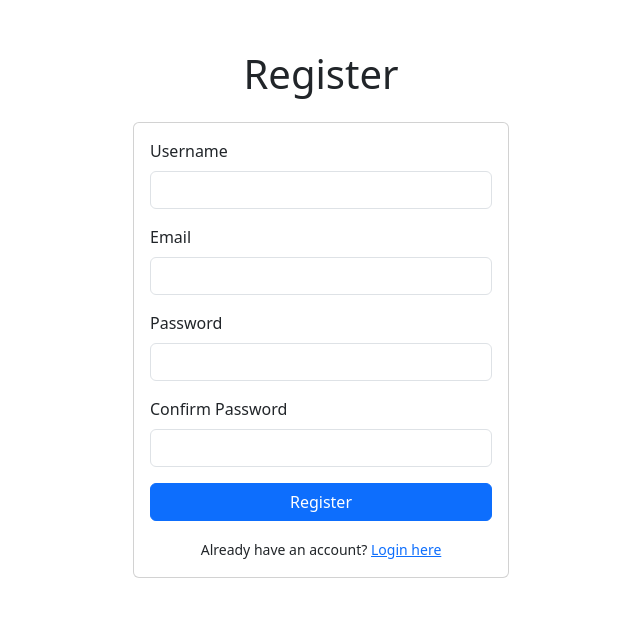
After one commit to beebeatle/weight-converter, a Flask app: page /register in a window 1280 px wide. The commit adds this page. Shown: the top 617 px of the page, without its empty margins (319-959 px from the left). Run offline with Flask 3, Linux system fonts and the light colour scheme.

Commit message:
Add user authentication and dashboard

```diff
--- a/app.py
+++ b/app.py
@@ -1,6 +1,118 @@
-from flask import Flask, render_template, request, jsonify
+import os
+from flask import Flask, render_template, request, jsonify, redirect, url_for, flash
+from flask_sqlalchemy import SQLAlchemy
+from flask_login import LoginManager, UserMixin, login_user, login_required, logout_user, current_user
+from models import db, User
+from forms import RegistrationForm, LoginForm
 
 app = Flask(__name__)
+app.config['SECRET_KEY'] = 'your-secret-key-here'  # Change this in production
+app.config['SQLALCHEMY_DATABASE_URI'] = 'sqlite:///site.db'
+app.config['SQLALCHEMY_TRACK_MODIFICATIONS'] = False
+
+db.init_app(app)
+
+# Create database tables
+with app.app_context():
+    # Drop existing tables if they exist
+    db.drop_all()
+    # Create new tables
+    db.create_all()
+    # Create a default admin user
+    admin = User(username='admin', email='admin@example.com', is_admin=True)
+    admin.set_password('admin123')
+    db.session.add(admin)
+    db.session.commit()
+
+login_manager = LoginManager(app)
+login_manager.login_view = 'login'
+
+@login_manager.user_loader
+def load_user(user_id):
+    return User.query.get(int(user_id))
+
+@app.route('/')
+def index():
+    return render_template('index.html')
+
+@app.route('/dashboard')
+@login_required
+def dashboard():
+    return render_template('dashboard.html')
+
+@app.route('/users')
+@login_required
+def users():
+    users = User.query.all()
+    return render_template('users.html', users=users)
+
+@app.route('/register', methods=['GET', 'POST'])
+def register():
+    if current_user.is_authenticated:
+        return redirect(url_for('index'))
+
+    form = RegistrationForm()
+    if form.validate_on_submit():
+        user = User(username=form.username.data, email=form.email.data)
+        user.set_password(form.password.data)
+        db.session.add(user)
+        db.session.commit()
+        flash('Congratulations, you are now a registered user!')
+        return redirect(url_for('login'))
+    return render_template('register.html', form=form)
+
+@app.route('/login', methods=['GET', 'POST'])
+def login():
+    if current_user.is_authenticated:
+        return redirect(url_for('index'))
+
+    form = LoginForm()
+    if form.validate_on_submit():
+        user = User.query.filter_by(email=form.email.data).first()
+        if user and user.check_password(form.password.data):
+            login_user(user, remember=form.remember_me.data)
+            return redirect(url_for('index'))
+        flash('Invalid email or password')
+    return render_template('login.html', form=form)
+
+@app.route('/logout')
+@login_required
+def logout():
+    logout_user()
+    return redirect(url_for('login'))
+
+def convert_kg_to_lb(kg):
+    """Convert kilograms to pounds"""
+    return kg * 2.20462
+
+def convert_lb_to_kg(lb):
+    """Convert pounds to kilograms"""
+    return lb / 2.20462
+
+@app.route('/convert', methods=['POST'])
+def convert():
+    try:
+        data = request.get_json()
+        weight = float(data['weight'])
+
+        if data['from_unit'] == 'kg':
+            result = convert_kg_to_lb(weight)
+            return jsonify({
+                'converted_weight': round(result, 2),
+                'to_unit': 'lb'
+            })
+        else:
+            result = convert_lb_to_kg(weight)
+            return jsonify({
+                'converted_weight': round(result, 2),
+                'to_unit': 'kg'
+            })
+    except (ValueError, KeyError):
+        return jsonify({'error': 'Invalid input'}), 400
+
+if __name__ == '__main__':
+    port = int(os.environ.get('PORT', 5000))
+    app.run(host='0.0.0.0', port=port, debug=True)
 
 @app.route('/')
 def index():
--- /dev/null
+++ b/forms.py
@@ -0,0 +1,28 @@
+from flask_wtf import FlaskForm
+from wtforms import StringField, PasswordField, BooleanField, SubmitField
+from wtforms.validators import DataRequired, Email, EqualTo, ValidationError
+from models import User
+
+class RegistrationForm(FlaskForm):
+    username = StringField('Username', validators=[DataRequired()])
+    email = StringField('Email', validators=[DataRequired(), Email()])
+    password = PasswordField('Password', validators=[DataRequired()])
+    confirm_password = PasswordField('Confirm Password',
+        validators=[DataRequired(), EqualTo('password')])
+    submit = SubmitField('Register')
+
+    def validate_username(self, username):
+        user = User.query.filter_by(username=username.data).first()
+        if user is not None:
+            raise ValidationError('Please use a different username.')
+
+    def validate_email(self, email):
+        user = User.query.filter_by(email=email.data).first()
+        if user is not None:
+            raise ValidationError('Please use a different email address.')
+
+class LoginForm(FlaskForm):
+    email = StringField('Email', validators=[DataRequired(), Email()])
+    password = PasswordField('Password', validators=[DataRequired()])
+    remember_me = BooleanField('Remember Me')
+    submit = SubmitField('Login')
--- /dev/null
+++ b/templates/register.html
@@ -0,0 +1,78 @@
+<!DOCTYPE html>
+<html lang="en">
+<head>
+    <meta charset="UTF-8">
+    <meta name="viewport" content="width=device-width, initial-scale=1.0">
+    <title>Register - Weight Converter</title>
+    <link href="https://cdn.jsdelivr.net/npm/bootstrap@5.3.0/dist/css/bootstrap.min.css" rel="stylesheet">
+    <style>
+        .container {
+            max-width: 400px;
+            margin-top: 50px;
+        }
+        .form-control:focus {
+            border-color: #007bff;
+            box-shadow: 0 0 0 0.2rem rgba(0, 123, 255, 0.25);
+        }
+    </style>
+</head>
+<body>
+    <div class="container">
+        <h1 class="text-center mb-4">Register</h1>
+
+        <div class="card">
+            <div class="card-body">
+                <form method="POST" action="{{ url_for('register') }}">
+                    {{ form.hidden_tag() }}
+
+                    <div class="form-group mb-3">
+                        {{ form.username.label(class="form-label") }}
+                        {{ form.username(class="form-control") }}
+                        {% if form.username.errors %}
+                            {% for error in form.username.errors %}
+                                <small class="text-danger">{{ error }}</small>
+                            {% endfor %}
+                        {% endif %}
+                    </div>
+
+                    <div class="form-group mb-3">
+                        {{ form.email.label(class="form-label") }}
+                        {{ form.email(class="form-control") }}
+                        {% if form.email.errors %}
+                            {% for error in form.email.errors %}
+                                <small class="text-danger">{{ error }}</small>
+                            {% endfor %}
+                        {% endif %}
+                    </div>
+
+                    <div class="form-group mb-3">
+                        {{ form.password.label(class="form-label") }}
+                        {{ form.password(class="form-control") }}
+                        {% if form.password.errors %}
+                            {% for error in form.password.errors %}
+                                <small class="text-danger">{{ error }}</small>
+                            {% endfor %}
+                        {% endif %}
+                    </div>
+
+                    <div class="form-group mb-3">
+                        {{ form.confirm_password.label(class="form-label") }}
+                        {{ form.confirm_password(class="form-control") }}
+                        {% if form.confirm_password.errors %}
+                            {% for error in form.confirm_password.errors %}
+                                <small class="text-danger">{{ error }}</small>
+                            {% endfor %}
+                        {% endif %}
+                    </div>
+
+                    <button type="submit" class="btn btn-primary w-100">Register</button>
+                </form>
+
+                <div class="text-center mt-3">
+                    <small>Already have an account? <a href="{{ url_for('login') }}">Login here</a></small>
+                </div>
+            </div>
+        </div>
+    </div>
+</body>
+</html>
```
Also changed, not shown: models.py (added, +20 -0 lines), requirements.txt (+7 -0 lines), templates/dashboard.html (added, +33 -0 lines), templates/index.html (+10 -0 lines), templates/login.html (added, +63 -0 lines), templates/users.html (added, +69 -0 lines), instance/site.db (added).
